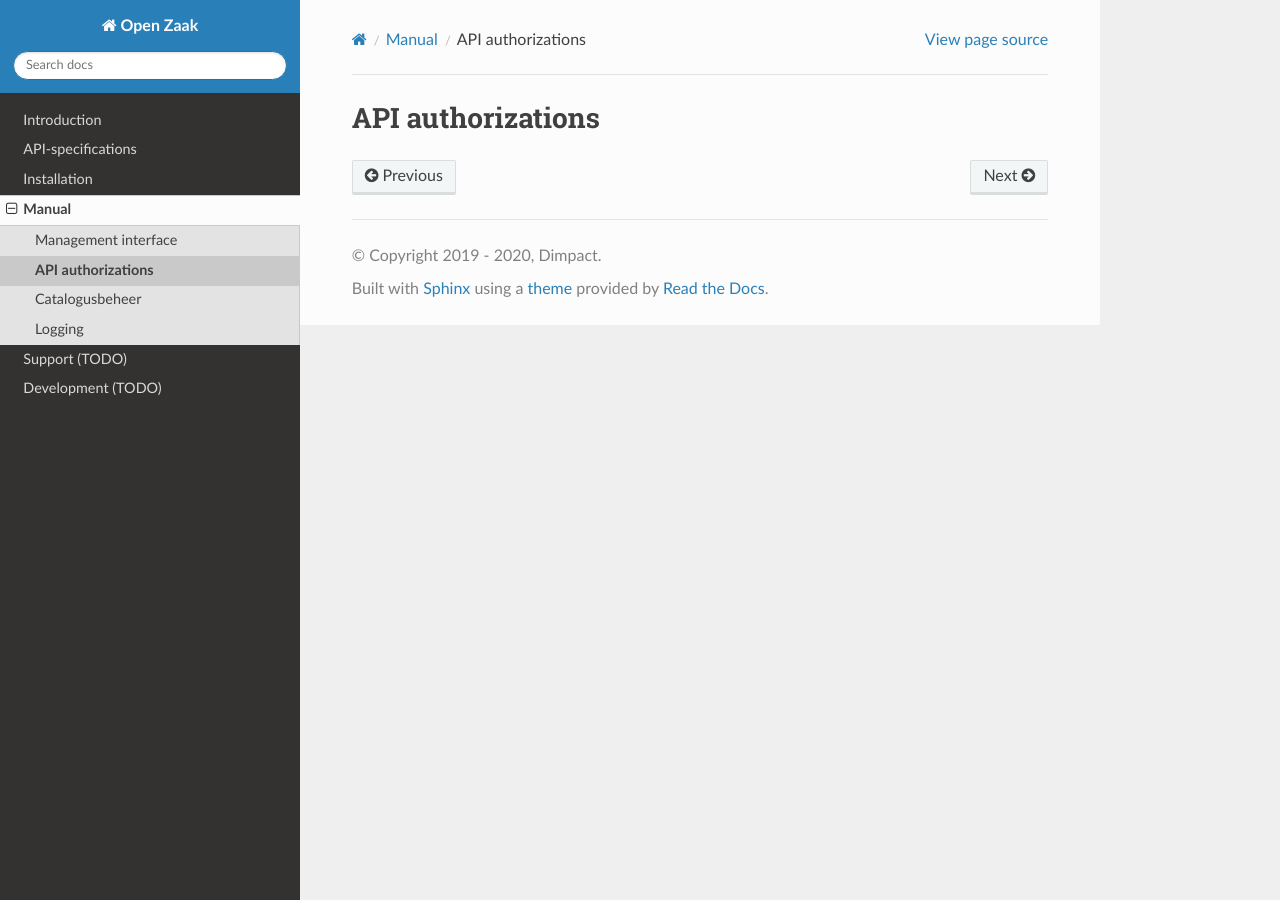
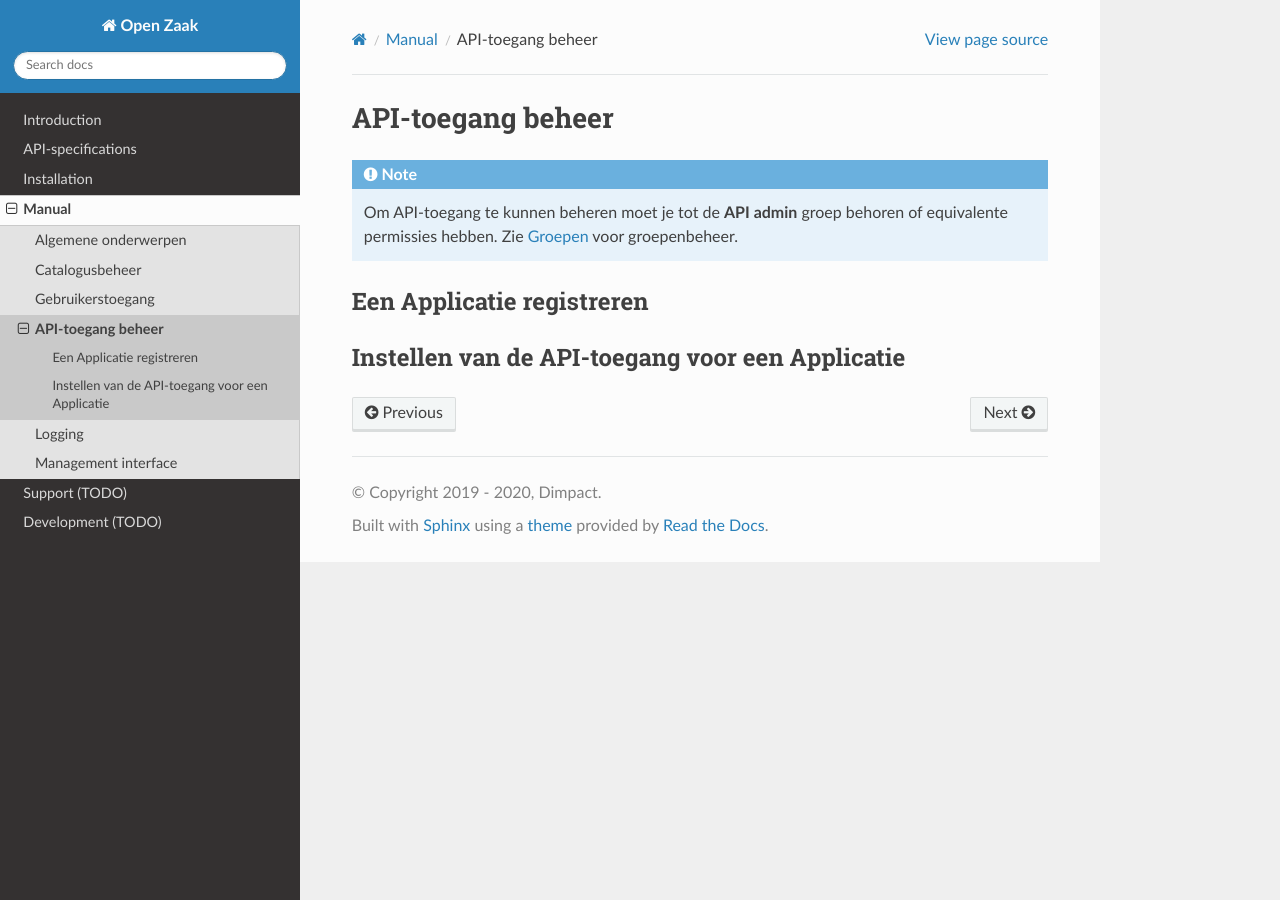
Before and after one commit to open-zaak/open-zaak, a Sphinx documentation site: the page built from docs/manual/api-authorizations.rst, in a window 1280 px wide. Built offline with Sphinx 7.4.7 and the Read the Docs theme 2.0.0, drawn with Linux system fonts in a browser that asks for light colours.

Commit message:
:pencil: Set up initial user documentation structure

```diff
--- a/docs/manual/api-authorizations.rst
+++ b/docs/manual/api-authorizations.rst
@@ -1,3 +1,15 @@
+.. _manual_api_auth:
+
 ==================
-API authorizations
+API-toegang beheer
 ==================
+
+.. note:: Om API-toegang te kunnen beheren moet je tot de **API admin**
+   groep behoren of equivalente permissies hebben. Zie
+   :ref:`manual_users_groups` voor groepenbeheer.
+
+Een Applicatie registreren
+==========================
+
+Instellen van de API-toegang voor een Applicatie
+================================================
--- a/docs/manual/catalogi/index.rst
+++ b/docs/manual/catalogi/index.rst
@@ -1,8 +1,8 @@
 .. _manual_catalogi_index:
 
-==================
+===============
 Catalogusbeheer
-==================
+===============
 
 .. note:: Om catalogussen te kunnen beheren moet je tot de **Catalogi admin**
    groep behoren of equivalente permissies hebben. Zie
```
Also changed, not shown: docs/manual/general.rst (added, +20 -0 lines), docs/manual/index.rst (+6 -3 lines), docs/manual/users.rst (added, +24 -0 lines).
